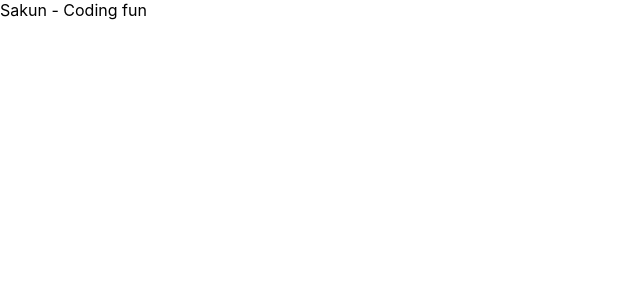
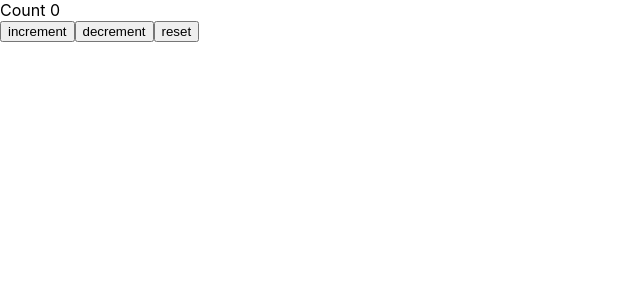
Before and after one commit to sakun9526/react-hooks, a React (Create React App) app: page / in a window 1280 px wide. Shown: the top 300 px of the page, without its empty margins (0-640 px from the left). Built offline with nearby package versions, Linux system fonts and the light colour scheme.

Commit message:
useReducer Hook counter example

```diff
--- a/src/App.js
+++ b/src/App.js
@@ -13,18 +13,24 @@
 //import FetchSinglePost from './components/UseEffectHook/FetchSinglePost'
 
 //================================== USE CONTEXT HOOK ========================================//
-import ComponentA from './components/UseContextHook/ComponentA'
-export const UserContext = React.createContext()
-export const ChannelContext = React.createContext()
+// import ComponentA from './components/UseContextHook/ComponentA'
+// export const UserContext = React.createContext()
+// export const ChannelContext = React.createContext()
+
+//================================== USE REDUCER HOOK ========================================//
+import ReducerCounter from './components/UseReducerHook/ReducerCounter'
 
 function App() {
   return (
     <div className="App">
-      <UserContext.Provider value={'Sakun'}>
+      <ReducerCounter/>
+
+    {/*------------------ useContext Hook code --------------------*/}
+      {/* <UserContext.Provider value={'Sakun'}>
         <ChannelContext.Provider value={'Coding fun'}>
             <ComponentA/>
         </ChannelContext.Provider>
-      </UserContext.Provider>
+      </UserContext.Provider> */}
 
     </div>
   );
--- /dev/null
+++ b/src/components/UseReducerHook/ReducerCounter.js
@@ -0,0 +1,32 @@
+import React, {useReducer} from 'react'
+
+const initialState = {
+    counter : 0
+}
+
+const reducer = (state, action) => {
+    switch (action.type) {
+        case 'increment':
+            return  {counter : state.counter + 1}
+        case 'decrement' :
+            return {counter: state.counter - 1}
+        case 'reset' :
+            return initialState
+        default:
+            return state
+    }
+}
+
+function ReducerCounter() {
+    const [count, dispatch] = useReducer(reducer, initialState)
+    return (
+        <div>
+            <div>Count {count.counter}</div>
+            <button onClick= {()=> dispatch({type: 'increment'})}>increment</button>
+            <button onClick={()=> dispatch({type: 'decrement'})}>decrement</button>
+            <button onClick={()=>dispatch({type: 'reset'})}>reset</button>
+        </div>
+    )
+}
+
+export default ReducerCounter
```
Also changed, not shown: 1 other file (tests, documents, lock files or other folders).
